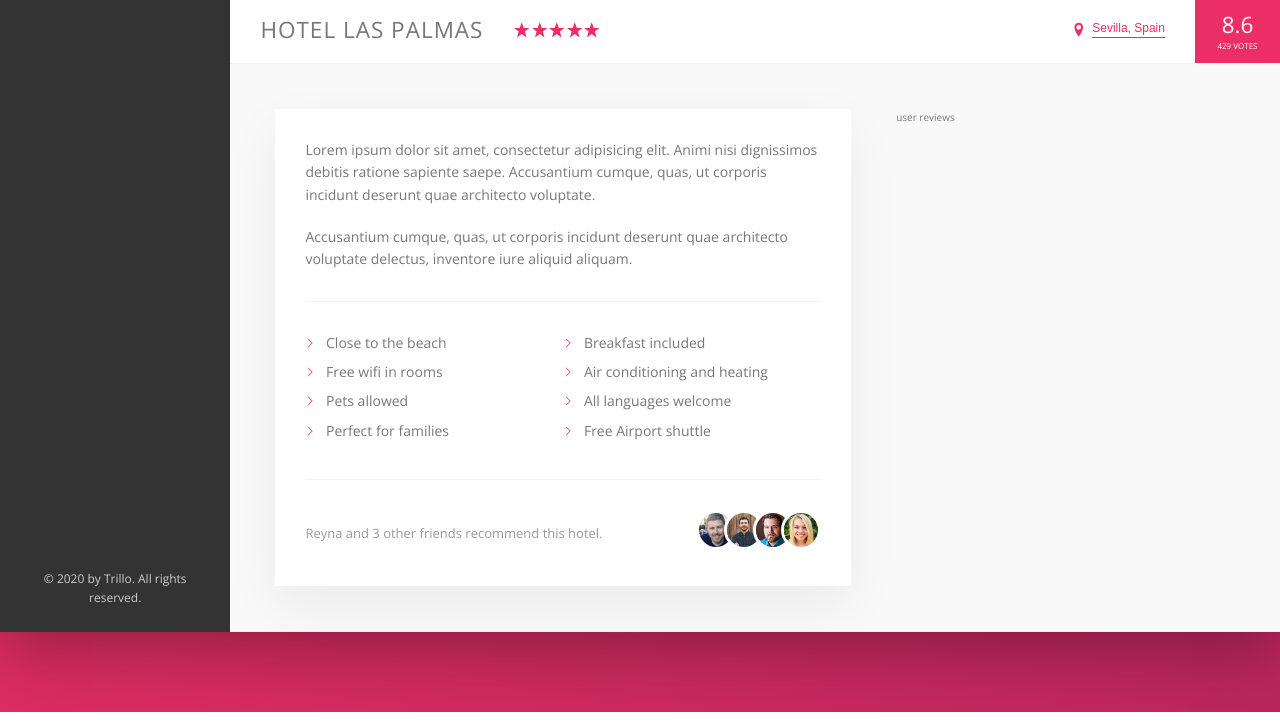
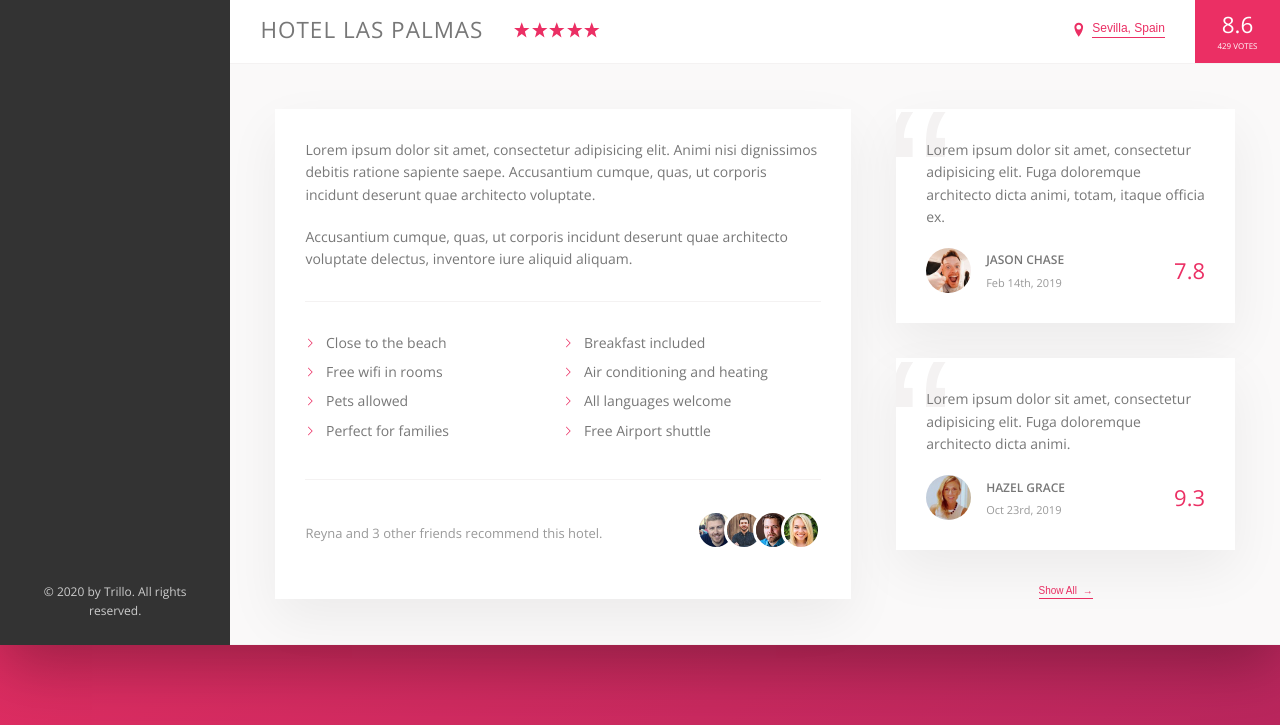
Before and after one commit to DipanshiB/Trillo, a website: page index.html in a window 1280 px wide. Shown: the part 564-1289 px from the top of the page. Drawn offline with nearby package versions, Linux system fonts and the light colour scheme.

Commit message:
completed user reviews section

```diff
--- a/index.html
+++ b/index.html
@@ -160,7 +160,33 @@
                         </div>
 
                         <div class="user-reviews">
-                            user reviews
+                            <figure class="review">
+                                <blockquote class="review__text">
+                                    Lorem ipsum dolor sit amet, consectetur adipisicing elit. Fuga doloremque architecto dicta animi, totam, itaque officia ex.
+                                </blockquote>
+                                <figcaption class="review__user">
+                                    <img src="img/user-1.jpg" alt="Reviewer 1" class="review__photo">
+                                    <div class="review__user-box">
+                                        <p class="review__user-name">Jason Chase</p>
+                                        <p class="review__user-date">Feb 14th, 2019</p>
+                                    </div>
+                                    <div class="review__user-rating">7.8</div>
+                                </figcaption>
+                            </figure>
+                            <figure class="review">
+                                <blockquote class="review__text">
+                                    Lorem ipsum dolor sit amet, consectetur adipisicing elit. Fuga doloremque architecto dicta animi.
+                                </blockquote>
+                                <figcaption class="review__user">
+                                    <img src="img/user-2.jpg" alt="Reviewer 2" class="review__photo">
+                                    <div class="review__user-box">
+                                        <p class="review__user-name">Hazel Grace</p>
+                                        <p class="review__user-date">Oct 23rd, 2019</p>
+                                    </div>
+                                    <div class="review__user-rating">9.3</div>
+                                </figcaption>
+                            </figure>
+                            <button class="btn-inline"> Show All <span>&rarr;</span></button>
                         </div>
                     </div>
 
--- a/sass/_components.scss
+++ b/sass/_components.scss
@@ -264,8 +264,18 @@
     cursor: pointer;
     transition: all .2s;
 
+    & span {
+        margin-left: 3px;
+        transition: margin-left .2s;
+        font-size: inherit;
+    }
+
     &:hover{
         color: var(--color-grey-dark-1);
+
+        & span {
+            margin-left: 8px;
+        }
     }
 
     &:focus {
@@ -342,10 +352,6 @@
         margin-right: auto;
     }
 
-    &__friends {
-
-    }
-
     &__photo {
         box-sizing: border-box; //to keep the images to the size we want
         height: 4rem;
@@ -358,3 +364,66 @@
         }
     }
 }
+
+//REVIEWS
+.review {
+    background-color: #fff;
+    box-shadow: var(--shadow-light);
+    padding: 3rem;
+    margin-bottom: 3.5rem;
+    position: relative;
+    overflow: hidden;
+    font-size: 1.4rem;
+
+    &__text {
+        margin-bottom: 2rem;
+        z-index: 10;
+        position: relative;
+    }
+
+    &__user {
+        display: flex;
+        align-items: center;
+    }
+
+    &__photo {
+        height: 4.5rem;
+        width: 4.5rem;
+        border-radius: 50%;
+        margin-right: 1.5rem;
+    }
+
+    &__user-box {
+        margin-right: auto;
+    }
+
+    &__user-name {
+        font-size: 1.2rem;
+        font-weight: 600;
+        text-transform: uppercase;
+        margin-bottom: .4rem;
+    }
+
+    &__user-date {
+        font-size: 1.1rem;
+        color: var(--color-grey-dark-3);
+    }
+
+    &__user-rating {
+        color: var(--color-primary);
+        font-size: 2.2rem;
+        font-weight: 300;
+    }
+
+    &::before {
+        content: "\201C";
+        position: absolute;
+        top: -2.75rem;
+        left: -1rem;
+        line-height: 1;
+        font-size: 20rem;
+        color: var(--color-grey-light-2);
+        font-family: sans-serif;
+        z-index: 1;
+    }
+}
--- a/sass/_layout.scss
+++ b/sass/_layout.scss
@@ -50,4 +50,7 @@
 
 .user-reviews {
     flex: 1;
+    display: flex;
+    flex-direction: column;
+    align-items: center;
 }
```
Also changed, not shown: css/style.css.
